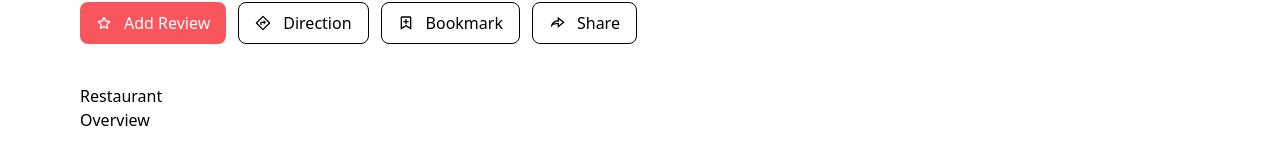
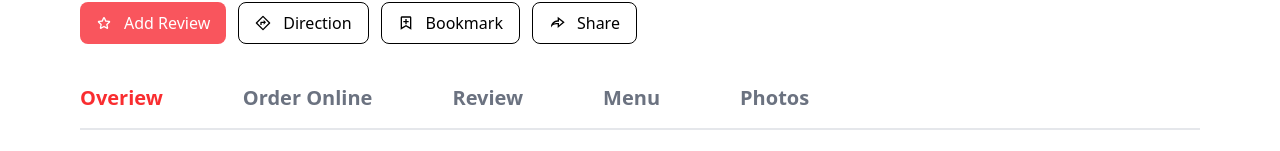
Before and after one commit to Shricourteous/zomato-clone, a React (Create React App) app in the folder client/: page /restaurant/1/overview in a window 1280 px wide. Shown: the part 649-800 px from the top of the page. Built offline with nearby package versions, Linux system fonts and the light colour scheme.

Commit message:
Created Tabs and Restaurant page

```diff
--- a/client/src/components/Restaurant/Tabs.jsx
+++ b/client/src/components/Restaurant/Tabs.jsx
@@ -2,11 +2,11 @@ import React from 'react'
 import classnames from 'classnames'
 import {useParams, Link, useLocation} from 'react-router-dom'
 
-const Tab = () => {
+const Tab = (props) => {
   const {id} = useParams();
 
   return (
-    <Link to={`/restaurant/${id}/{props.route}`}>
+    <Link to={`/restaurant/${id}/${props.route}`}>
       <div className={classnames('text-gray-500 relative font-semibold',
        {
         "text-zomato-400": props.isActive
@@ -14,7 +14,10 @@ const Tab = () => {
        )}>
         <h3 className='text-lg md:text-xl'>{props.title}</h3>
         </div>
-
+       <div className={classnames("absolute -bottom-4 h-1",
+       {
+        "bg-zomato-400": props.isActive
+       })}></div>
 
     </Link>
   )
@@ -24,7 +27,34 @@ const Tabs = ()=>{
   const location = useLocation();
   const currentPath = location.pathname;
 
-  // const Tab //20m
+  const tabs = [
+    {
+      title: "Overiew",
+      route : "overview",
+      isActive : currentPath.includes("overview"),
+    },{
+      title: "Order Online",
+      route : "order-online",
+      isActive : currentPath.includes("order-online"),
+    },{
+      title: "Review",
+      route : "review",
+      isActive : currentPath.includes("review"),
+    },{
+      title: "Menu",
+      route : "menu",
+      isActive : currentPath.includes("menu"),
+    },{
+      title: "Photos",
+      route : "photos",
+      isActive : currentPath.includes("photos"),
+    },
+  ];
+  return (
+    <div className='flex items-center relative pb-4 gap-8 md:gap-20 overflow-x-scroll lg:overflow-auto border-b-2'>
+      {tabs.map((tab, index)=> <Tab {...tab} key={index} />)}
+    </div>
+  )
 
 }
 
--- a/client/src/pages/Restaurant.page.jsx
+++ b/client/src/pages/Restaurant.page.jsx
@@ -1,10 +1,18 @@
 import React from 'react'
-import {Outlet} from 'react-router-dom'
+import {Navigate, Outlet} from 'react-router-dom'
+import { useParams } from 'react-router-dom'
+import { useLocation } from 'react-router-dom'
 
 const Restaurant = () => {
+  const {id} = useParams();
+  const {pathname} = useLocation();
+
+  if( `/restaurant/${id}` === pathname){
+    return <Navigate to={`/restaurant/${id}/overview`}/>
+  }
+
   return (
     <>
-
       <h2>Restaurant</h2>
       <Outlet/>
     </>
```
